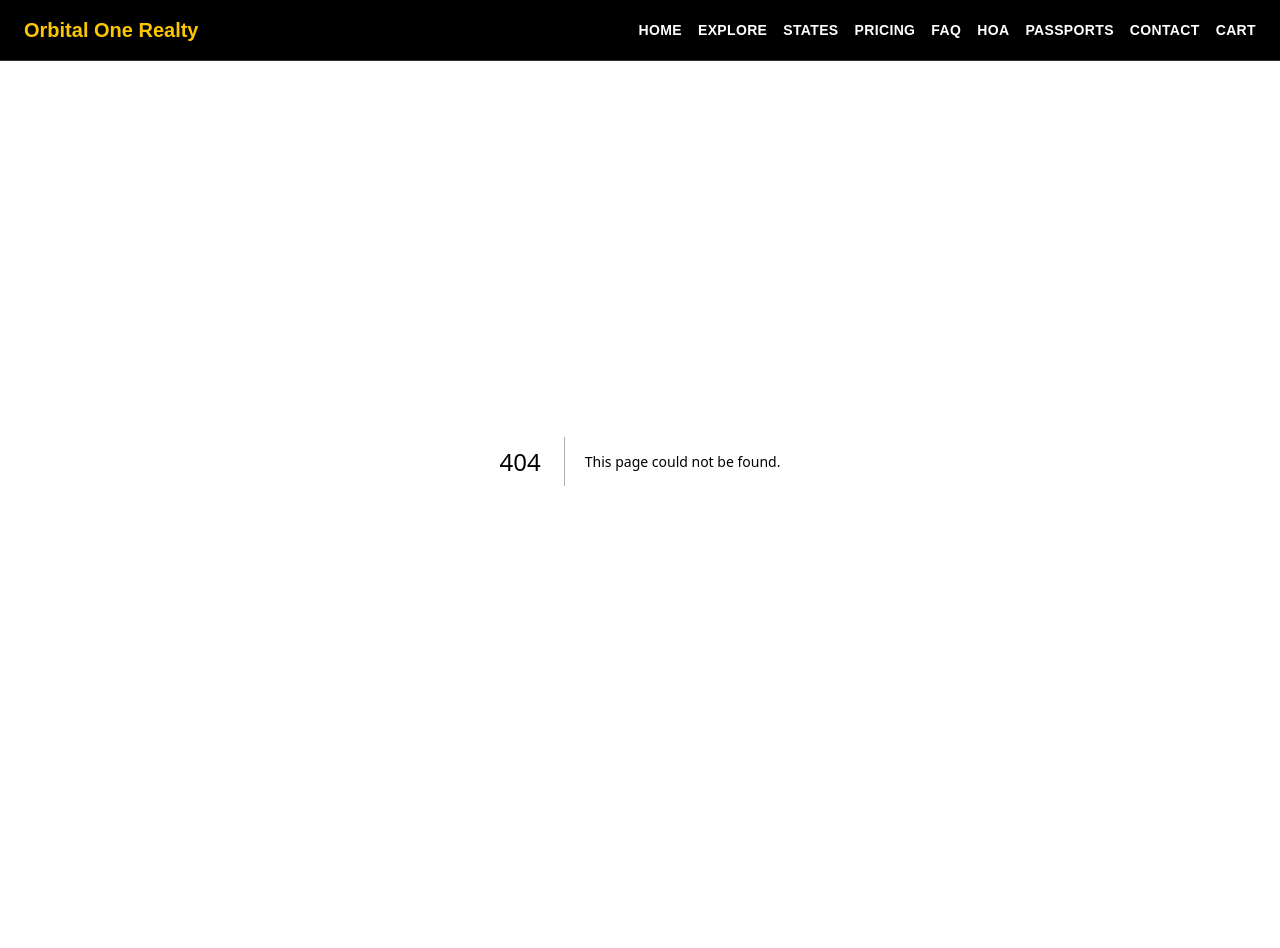
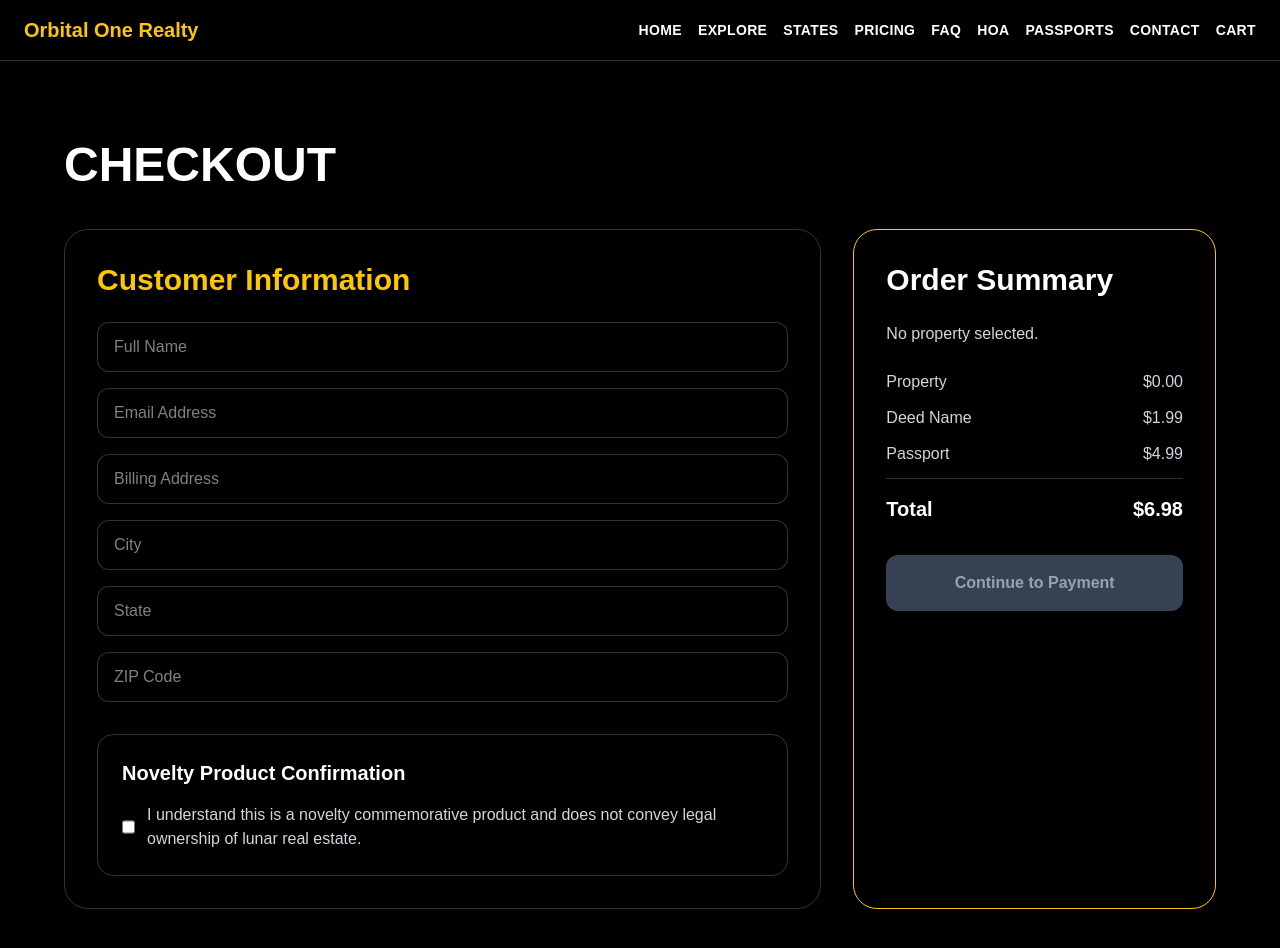
Before and after one commit to MiJoy2026/orbital-one-realty-clean, a Next.js app: page /checkout in a window 1280 px wide. Before the commit this address had no page. Shown: the top 948 px of the page. Before the commit the page ends 861 px from the top, so only its background shows below. Built offline with nearby package versions, Linux system fonts and the light colour scheme.

Commit message:
Add checkout system

```diff
--- a/app/cart/page.tsx
+++ b/app/cart/page.tsx
@@ -1,10 +1,24 @@
-export default function CartPage() {
+import { sampleProperties } from "../../lib/moon-data";
+
+export default async function CartPage({
+  searchParams,
+}: {
+  searchParams: Promise<{ propertyId?: string }>;
+}) {
+  const params = await searchParams;
+  const property = sampleProperties.find(
+    (item) => item.id === params.propertyId
+  );
+
+  const propertyPrice = property ? property.price : 0;
+  const deedNamePrice = 1.99;
+  const passportPrice = 4.99;
+  const total = propertyPrice + deedNamePrice + passportPrice;
+
   return (
     <main className="min-h-screen bg-black px-6 py-20 text-white">
       <div className="mx-auto max-w-5xl">
-        <h1 className="text-5xl font-black uppercase">
-          Shopping Cart
-        </h1>
+        <h1 className="text-5xl font-black uppercase">Shopping Cart</h1>
 
         <p className="mt-4 text-xl text-gray-300">
           Review your novelty lunar property purchase before checkout.
@@ -16,21 +30,39 @@ export default function CartPage() {
               Cart Items
             </h2>
 
+            {property ? (
               <div className="mt-6 rounded-2xl border border-white/20 p-6">
-              <p className="text-2xl font-bold">Sample Property</p>
+                <p className="text-2xl font-bold">{property.id}</p>
+
                 <p className="mt-2 text-gray-300">
-                Property selection will appear here.
+                  {property.type} • {property.state} • {property.size}
+                </p>
+
+                <p className="mt-4 text-3xl font-black text-yellow-400">
+                  ${property.price.toFixed(2)}
                 </p>
               </div>
+            ) : (
+              <div className="mt-6 rounded-2xl border border-white/20 p-6">
+                <p className="text-2xl font-bold">Your cart is empty</p>
+
+                <p className="mt-2 text-gray-300">
+                  Choose a property from the Explore page.
+                </p>
+
+                <a
+                  href="/explore"
+                  className="mt-6 inline-block rounded-xl bg-yellow-400 px-5 py-3 font-black text-black"
+                >
+                  Browse Properties
+                </a>
+              </div>
+            )}
 
             <div className="mt-6 rounded-2xl border border-white/20 p-6">
-              <h3 className="text-xl font-bold">
-                Add Names to Deed
-              </h3>
+              <h3 className="text-xl font-bold">Add Names to Deed</h3>
 
-              <p className="mt-2 text-gray-300">
-                $1.99 per name
-              </p>
+              <p className="mt-2 text-gray-300">$1.99 per name</p>
 
               <input
                 className="mt-4 w-full rounded-xl border border-white/20 bg-black px-4 py-3 text-white"
@@ -39,13 +71,9 @@ export default function CartPage() {
             </div>
 
             <div className="mt-6 rounded-2xl border border-white/20 p-6">
-              <h3 className="text-xl font-bold">
-                Novelty Lunar Passport
-              </h3>
+              <h3 className="text-xl font-bold">Novelty Lunar Passport</h3>
 
-              <p className="mt-2 text-gray-300">
-                $4.99 each
-              </p>
+              <p className="mt-2 text-gray-300">$4.99 each</p>
 
               <button className="mt-4 rounded-xl bg-yellow-400 px-5 py-3 font-black text-black">
                 Add Passport
@@ -54,37 +82,47 @@ export default function CartPage() {
           </section>
 
           <aside className="rounded-3xl border border-yellow-400 p-8">
-            <h2 className="text-3xl font-black">
-              Order Summary
-            </h2>
+            <h2 className="text-3xl font-black">Order Summary</h2>
 
             <div className="mt-6 space-y-3 text-gray-300">
               <div className="flex justify-between">
                 <span>Property</span>
-                <span>$0.00</span>
+                <span>${propertyPrice.toFixed(2)}</span>
               </div>
 
               <div className="flex justify-between">
-                <span>Deed Names</span>
-                <span>$0.00</span>
+                <span>Deed Name</span>
+                <span>${deedNamePrice.toFixed(2)}</span>
               </div>
 
               <div className="flex justify-between">
-                <span>Passports</span>
-                <span>$0.00</span>
+                <span>Passport</span>
+                <span>${passportPrice.toFixed(2)}</span>
               </div>
 
               <div className="border-t border-white/20 pt-4 text-xl font-black text-white">
                 <div className="flex justify-between">
                   <span>Total</span>
-                  <span>$0.00</span>
+                  <span>${total.toFixed(2)}</span>
                 </div>
               </div>
             </div>
 
-            <button className="mt-8 w-full rounded-xl bg-yellow-400 px-6 py-4 font-black text-black">
+            {property ? (
+  <a
+    href={`/checkout?propertyId=${property.id}`}
+    className="mt-8 block w-full rounded-xl bg-yellow-400 px-6 py-4 text-center font-black text-black"
+  >
+    Checkout
+  </a>
+) : (
+  <button
+    disabled
+    className="mt-8 w-full rounded-xl bg-gray-700 px-6 py-4 font-black text-gray-400"
+  >
     Checkout
   </button>
+)}
 
             <p className="mt-4 text-xs text-gray-400">
               Orbital One Realty sells novelty products only. No legal ownership
--- /dev/null
+++ b/app/checkout/page.tsx
@@ -0,0 +1,92 @@
+import { sampleProperties } from "../../lib/moon-data";
+
+export default async function CheckoutPage({
+  searchParams,
+}: {
+  searchParams: Promise<{ propertyId?: string }>;
+}) {
+  const params = await searchParams;
+  const property = sampleProperties.find(
+    (item) => item.id === params.propertyId
+  );
+
+  const propertyPrice = property ? property.price : 0;
+  const deedNamePrice = 1.99;
+  const passportPrice = 4.99;
+  const total = propertyPrice + deedNamePrice + passportPrice;
+
+  return (
+    <main className="min-h-screen bg-black px-6 py-20 text-white">
+      <div className="mx-auto max-w-6xl">
+        <h1 className="text-5xl font-black uppercase">Checkout</h1>
+
+        <div className="mt-10 grid gap-8 md:grid-cols-3">
+          <section className="rounded-3xl border border-white/20 p-8 md:col-span-2">
+            <h2 className="text-3xl font-black text-yellow-400">
+              Customer Information
+            </h2>
+
+            <div className="mt-6 grid gap-4">
+              <input className="rounded-xl bg-black border border-white/20 px-4 py-3" placeholder="Full Name" />
+              <input className="rounded-xl bg-black border border-white/20 px-4 py-3" placeholder="Email Address" />
+              <input className="rounded-xl bg-black border border-white/20 px-4 py-3" placeholder="Billing Address" />
+              <input className="rounded-xl bg-black border border-white/20 px-4 py-3" placeholder="City" />
+              <input className="rounded-xl bg-black border border-white/20 px-4 py-3" placeholder="State" />
+              <input className="rounded-xl bg-black border border-white/20 px-4 py-3" placeholder="ZIP Code" />
+            </div>
+
+            <div className="mt-8 rounded-2xl border border-white/20 p-6">
+              <h3 className="text-xl font-bold">Novelty Product Confirmation</h3>
+              <label className="mt-4 flex gap-3 text-gray-300">
+                <input type="checkbox" />
+                I understand this is a novelty commemorative product and does
+                not convey legal ownership of lunar real estate.
+              </label>
+            </div>
+          </section>
+
+          <aside className="rounded-3xl border border-yellow-400 p-8">
+            <h2 className="text-3xl font-black">Order Summary</h2>
+
+            {property ? (
+              <div className="mt-6 rounded-2xl border border-white/20 p-4">
+                <p className="font-bold">{property.id}</p>
+                <p className="text-gray-300">{property.type}</p>
+              </div>
+            ) : (
+              <p className="mt-6 text-gray-300">No property selected.</p>
+            )}
+
+            <div className="mt-6 space-y-3 text-gray-300">
+              <div className="flex justify-between">
+                <span>Property</span>
+                <span>${propertyPrice.toFixed(2)}</span>
+              </div>
+              <div className="flex justify-between">
+                <span>Deed Name</span>
+                <span>${deedNamePrice.toFixed(2)}</span>
+              </div>
+              <div className="flex justify-between">
+                <span>Passport</span>
+                <span>${passportPrice.toFixed(2)}</span>
+              </div>
+              <div className="border-t border-white/20 pt-4 text-xl font-black text-white">
+                <div className="flex justify-between">
+                  <span>Total</span>
+                  <span>${total.toFixed(2)}</span>
+                </div>
+              </div>
+            </div>
+
+            <button
+              disabled={!property}
+              className="mt-8 w-full rounded-xl bg-yellow-400 px-6 py-4 font-black text-black disabled:bg-gray-700 disabled:text-gray-400"
+            >
+              Continue to Payment
+            </button>
+          </aside>
+        </div>
+      </div>
+    </main>
+  );
+}
--- a/app/explore/[propertyId]/page.tsx
+++ b/app/explore/[propertyId]/page.tsx
@@ -54,16 +54,21 @@ export default async function PropertyDetailPage({
           ))}
         </ul>
 
-        <button
-          disabled={isSold}
-          className={`mt-8 rounded-xl px-6 py-3 font-black ${
-            isSold
-              ? "cursor-not-allowed bg-gray-700 text-gray-400"
-              : "bg-yellow-400 text-black"
-          }`}
-        >
-          {isSold ? "Sold / Unavailable" : "Add to Cart"}
-        </button>
+        {isSold ? (
+  <button
+    disabled
+    className="mt-8 rounded-xl bg-gray-700 px-6 py-3 font-black text-gray-400"
+  >
+    Sold / Unavailable
+  </button>
+) : (
+  <a
+    href={`/cart?propertyId=${property.id}`}
+    className="mt-8 inline-block rounded-xl bg-yellow-400 px-6 py-3 font-black text-black"
+  >
+    Add to Cart
+  </a>
+)}
 
         <br />
 
```
Lines whose indentation alone changed are shown as unchanged.
